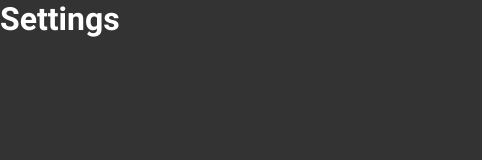
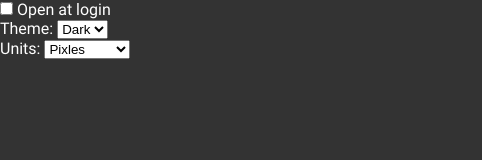
Before and after one commit to theo0165/floating-ruler, an Electron app: page src/app/settings/settings.html in a window 482 px wide. Drawn offline with Linux system fonts and the light colour scheme.

Commit message:
Created basic settings form

```diff
--- a/main.js
+++ b/main.js
@@ -30,8 +30,8 @@ function createRuler(){
 
 function createSettings(){
     settingsWindow = new BrowserWindow({
-        width: 400,
-        height: 300,
+        width: 200,
+        height: 150,
         resizable: false,
         maximizable: false,
         webPreferences: {
--- a/src/app/settings/settings.html
+++ b/src/app/settings/settings.html
@@ -9,7 +9,23 @@
     <link rel="stylesheet" href="./settings.css">
 </head>
 <body>
-    <h1>Settings</h1>
+    <form action="">
+        <input type="checkbox" name="autostart" id="autostart"><label for="autostart"> Open at login</label><br />
+        <label for="theme">Theme: </label>
+        <select id="theme" name="thems">
+            <!-- TODO: Default selected -->
+            <option value="dark">Dark</option>
+            <option value="light">Light</option>
+        </select><br />
+
+        <label for="units">Units: </label>
+        <select name="units" id="units">
+            <!-- TODO: Default selected -->
+            <option value="px">Pixles</option>
+            <option value="pt">Points</option>
+            <option value="mm">Millimeters</option>
+        </select>
+    </form>
     <script src="./settings.js"></script>
 </body>
 </html>
```
